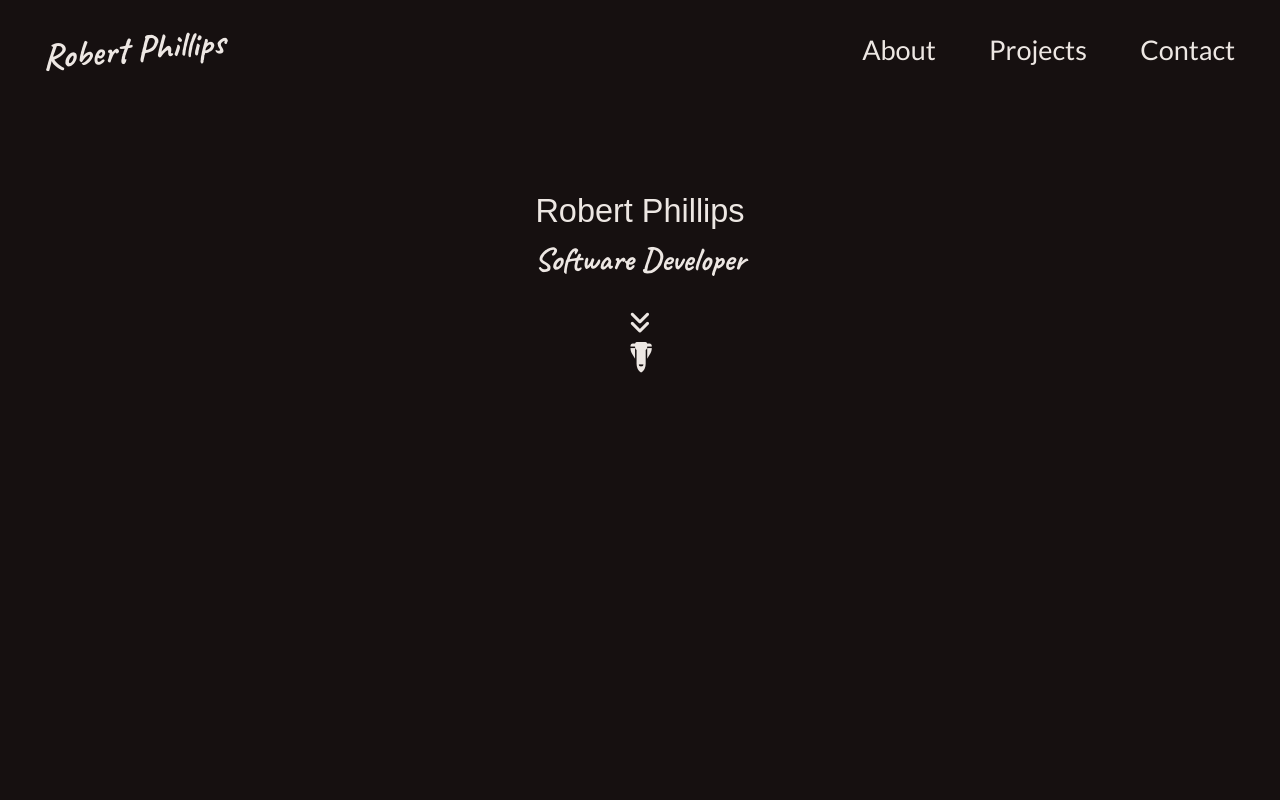
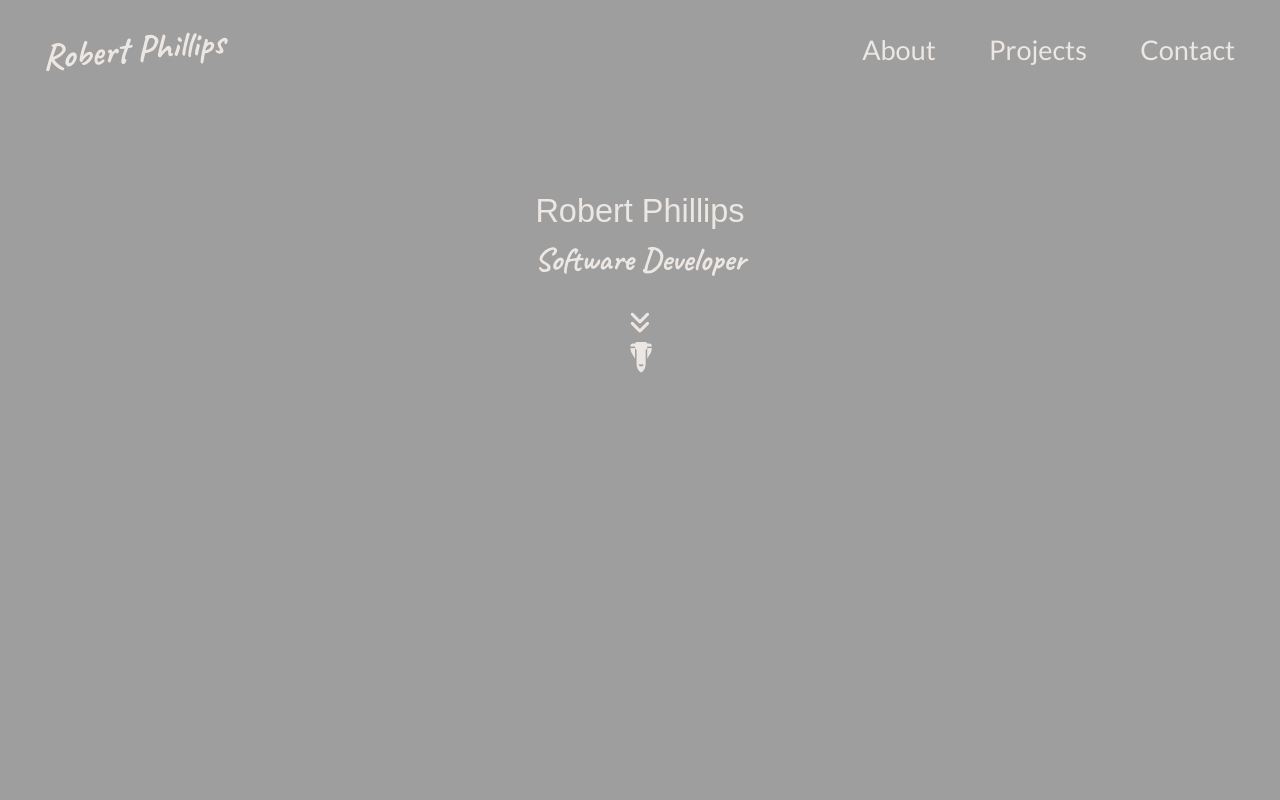
Before and after one commit to rob-phillips17/portfolio-website, a plain HTML site: page index.html in a window 1280 px wide. Shown: the top 800 px of the page. Drawn offline with nearby package versions, Linux system fonts and the light colour scheme; the site is published under a folder, as on GitHub Pages, so addresses that start at the root find nothing; a web font is replaced by a local one.

Commit message:
scss compiled

```diff
--- a/style.css
+++ b/style.css
@@ -212,7 +212,7 @@ body {
   display: flex;
   height: 110vh;
   justify-content: center;
-  background-image: url(/imgs/casey-horner-mPnxwQBtUZE-unsplash.jpg);
+  background-image: url(./imgs/casey-horner-mPnxwQBtUZE-unsplash.jpg);
   background-size: 100% 100%;
 }
 
```
